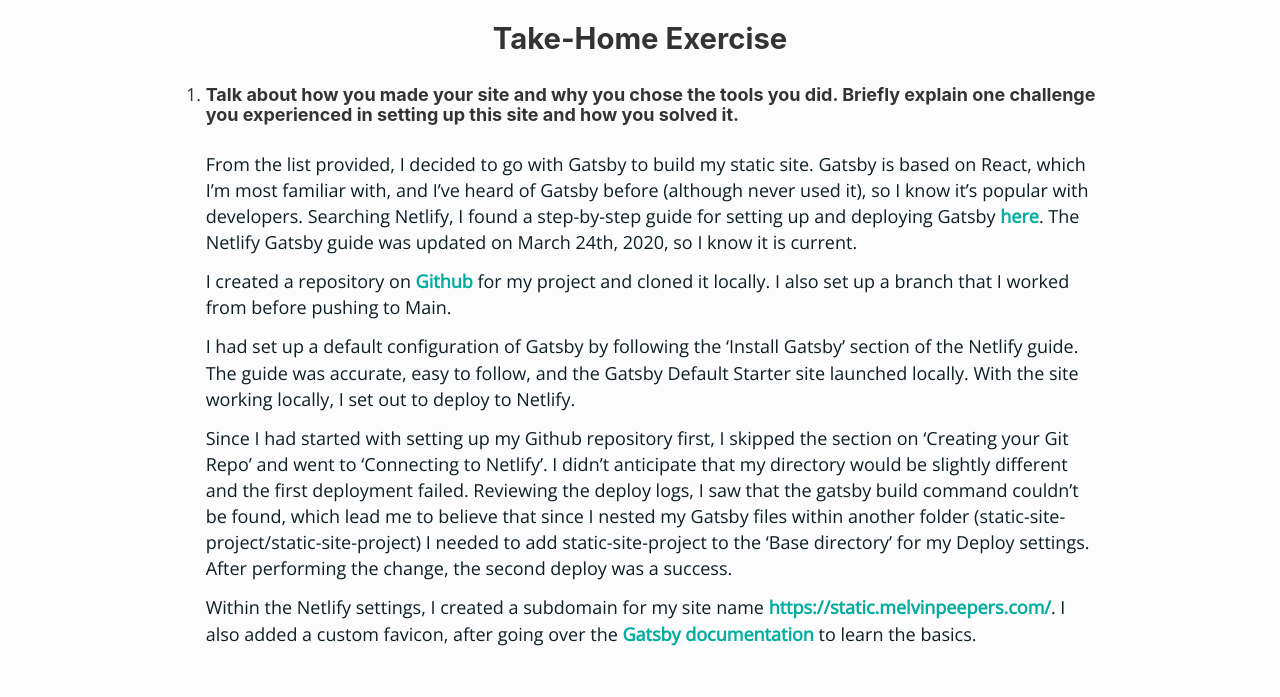
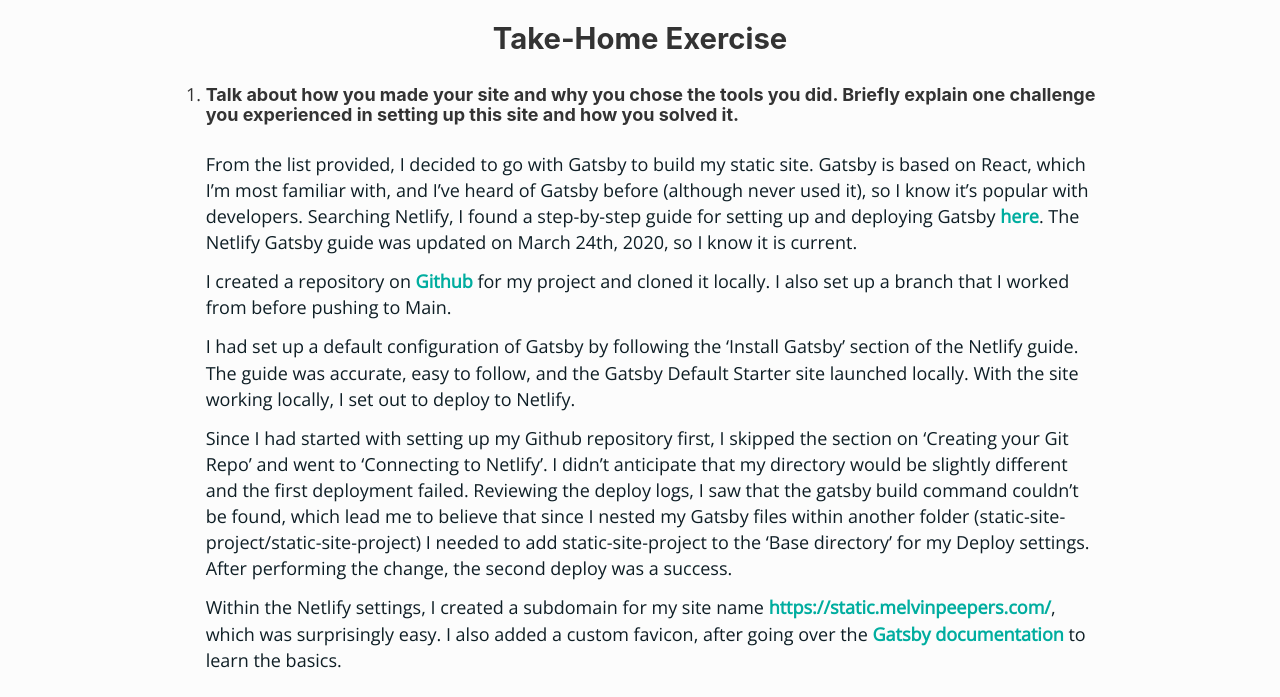
Before and after one commit to MelvinPeepers/static-site-project, a Gatsby site in the folder static-site-project/: page /page-2 in a window 1280 px wide. Shown: the part 100-797 px from the top of the page. Built offline with nearby package versions, Linux system fonts and the light colour scheme; Gatsby itself is replaced by a stand-in of ours.

Commit message:
finishing up answers

```diff
--- a/static-site-project/src/pages/page-2.js
+++ b/static-site-project/src/pages/page-2.js
@@ -19,7 +19,7 @@ const SecondPage = () => (
 
         <p>Since I had started with setting up my Github repository first, I skipped the section on ‘Creating your Git Repo’ and went to ‘Connecting to Netlify’. I didn’t anticipate that my directory would be slightly different and the first deployment failed. Reviewing the deploy logs, I saw that the gatsby build command couldn’t be found, which lead me to believe that since I nested my Gatsby files within another folder (static-site-project/static-site-project) I needed to add static-site-project to the ‘Base directory’ for my Deploy settings. After performing the change, the second deploy was a success.</p>
 
-        <p>Within the Netlify settings, I created a subdomain for my site name <a href='https://static.melvinpeepers.com/' rel='noreferrer' target='_blank'>https://static.melvinpeepers.com/</a>. I also added a custom favicon, after going over the <a href='https://www.gatsbyjs.com/tutorial/' rel='noreferrer' target='_blank'>Gatsby documentation</a> to learn the basics.</p>
+        <p>Within the Netlify settings, I created a subdomain for my site name <a href='https://static.melvinpeepers.com/' rel='noreferrer' target='_blank'>https://static.melvinpeepers.com/</a>, which was surprisingly easy. I also added a custom favicon, after going over the <a href='https://www.gatsbyjs.com/tutorial/' rel='noreferrer' target='_blank'>Gatsby documentation</a> to learn the basics.</p>
       </li>
 
       <li>
```
